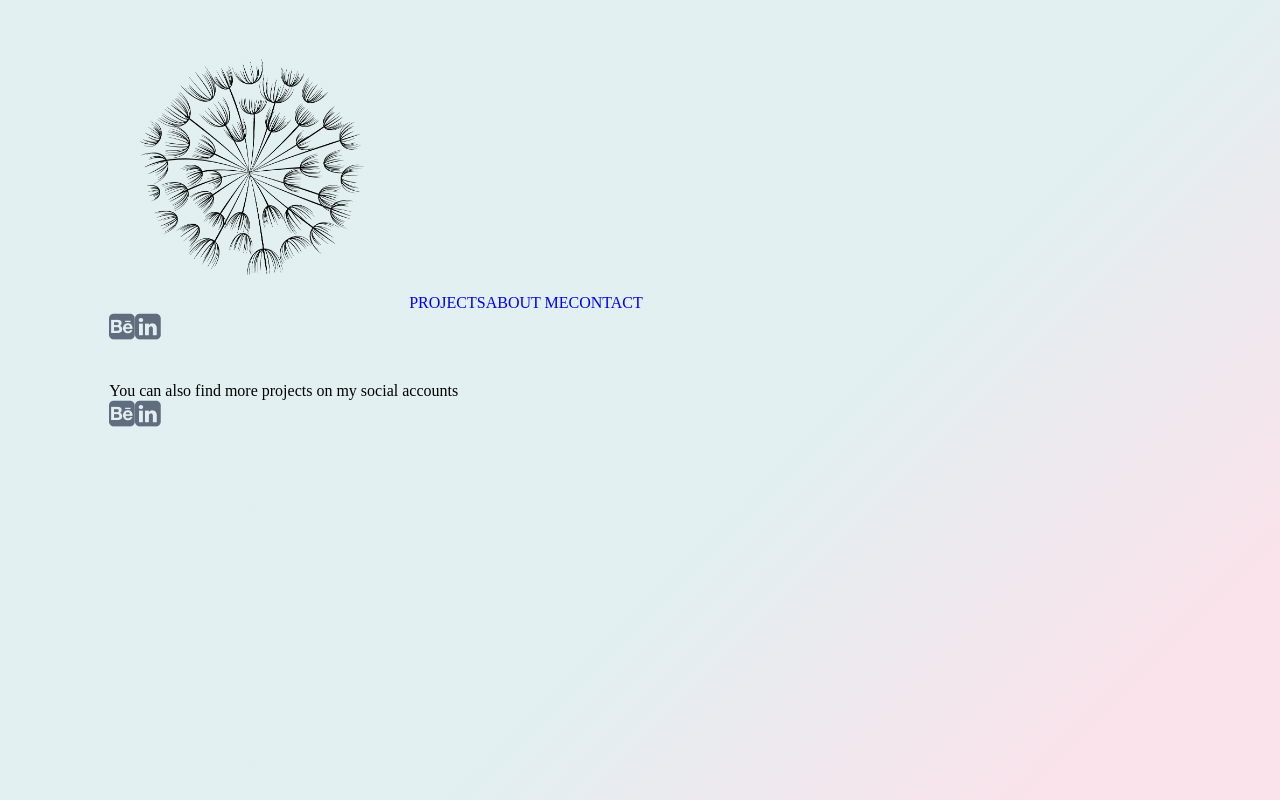
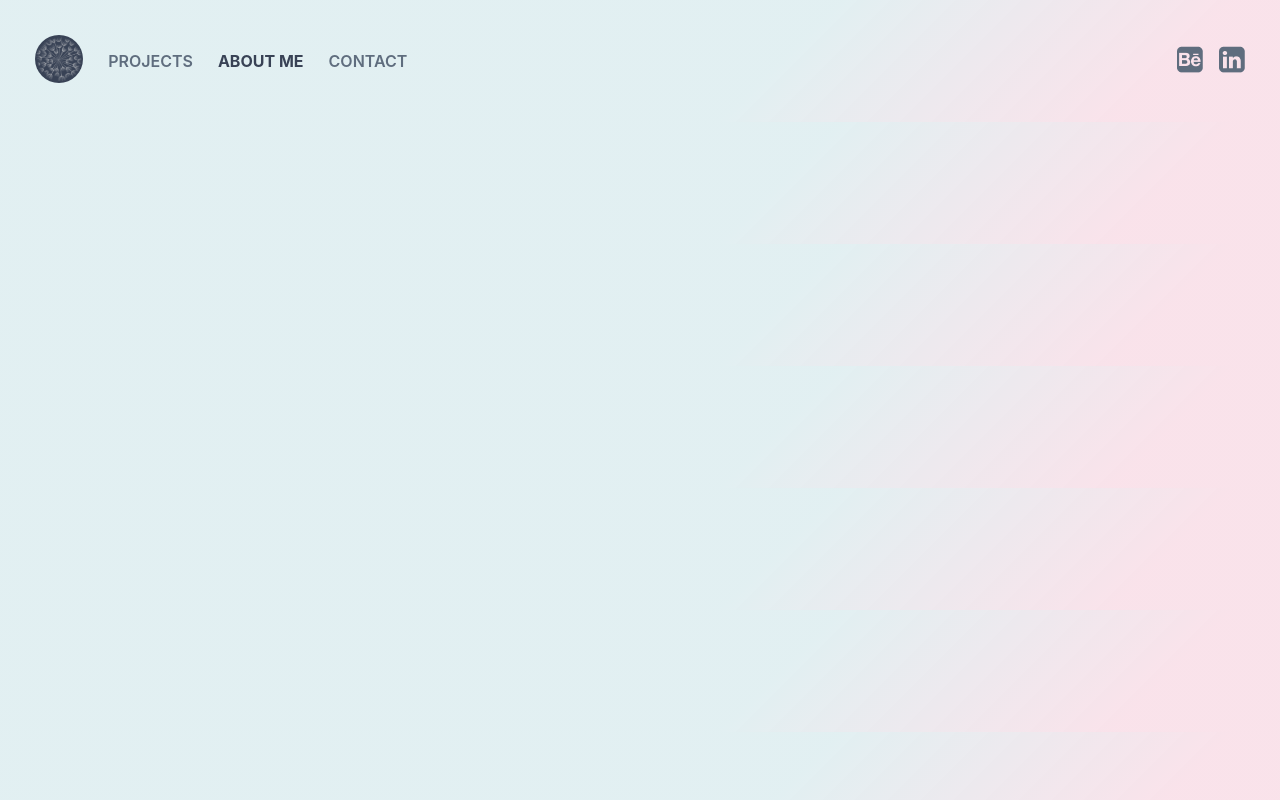
Before and after one commit to bervalim/portfolio-Isabella, a React (Vite) app: page /aboutMe in a window 1280 px wide. Built offline with nearby package versions, Linux system fonts and the light colour scheme.

Commit message:
styling header

```diff
--- a/src/components/DefaultTemplate/index.tsx
+++ b/src/components/DefaultTemplate/index.tsx
@@ -1,5 +1,5 @@
 import { ReactNode } from "react";
-import { Footer } from "../Footer"
+// import { Footer } from "../Footer"
 import { Header } from "../Header"
 
 interface DefaultTemplateProps {
@@ -11,7 +11,7 @@ export const DefaultTemplate = ({children}: DefaultTemplateProps) => {
         <>
         <Header/>
             <main>{children}</main>
-        <Footer/>
+        {/* <Footer/> */}
         </>
     )
 }
--- a/src/components/Header/index.tsx
+++ b/src/components/Header/index.tsx
@@ -1,29 +1,90 @@
-import { Link } from "react-router-dom";
-import Elipse from "../../assets/elipse.png";
+import { Link, NavLink } from "react-router-dom";
+import Logo from "../../assets/Logo.svg";
 import Linkedin from "../../assets/linkedin-square.png";
 import Behance from "../../assets/behance-square.png";
+import styles from "./styles.module.scss";
+import { useEffect, useState } from "react";
+import { FiMenu } from "react-icons/fi";
+import { motion, AnimatePresence } from "framer-motion";
 
 export const Header = () => {
+    const [isMenuOpen, setIsMenuOpen] = useState(false);
+
+    useEffect(() => {
+        const handleResize = () => {
+          if (window.innerWidth > 768) {
+            setIsMenuOpen(false);
+          }
+        };
+
+        window.addEventListener("resize", handleResize);
+        return () => window.removeEventListener("resize", handleResize);
+      }, []);
+
+    const navLinks = (
+      <>
+        <NavLink
+          to="/projects"
+          className={({ isActive }) => (isActive ? "paragraph menus active" : "paragraph menus")}
+          onClick={() => setIsMenuOpen(false)}
+        >
+          PROJECTS
+        </NavLink>
+        <NavLink
+          to="/aboutMe"
+          className={({ isActive }) => (isActive ? "paragraph menus active" : "paragraph menus")}
+          onClick={() => setIsMenuOpen(false)}
+        >
+          ABOUT ME
+        </NavLink>
+        <NavLink
+          to="/contact"
+          className={({ isActive }) => (isActive ? "paragraph menus active" : "paragraph menus")}
+          onClick={() => setIsMenuOpen(false)}
+        >
+          CONTACT
+        </NavLink>
+      </>
+    );
+
     return (
       <header>
         <div className="container">
-                <div>
-                    <div>
-                        <img src={ Elipse } alt = "Elipse" width={300}></img>
-                        <Link to="">PROJECTS</Link>
-                        <Link to="">ABOUT ME</Link>
-                        <Link to="">CONTACT</Link>
+          <div className={styles.flexbox}>
+            <div className={styles.left}>
+              <Link to="/">
+                <img src={Logo} alt="Elipse" />
+              </Link>
+              <nav className={styles.desktopNav}>{navLinks}</nav>
             </div>
-                    <div>
+
+            <div className={styles.rigth}>
+              <div className={styles.socials}>
                 <a href="https://www.behance.net/bellazelus" target="_blank">
-                            <img src={ Behance } alt="Behance" />
+                  <img src={Behance} alt="Behance" />
                 </a>
                 <a href="https://www.linkedin.com/in/isabella-czelusniak-7692a8181/" target="_blank">
-                            <img src={ Linkedin } alt="Linkedin" />
+                  <img src={Linkedin} alt="Linkedin" />
                 </a>
               </div>
+              <button className={styles.menuToggle} onClick={() => setIsMenuOpen(!isMenuOpen)}>
+                <FiMenu size={24} />
+              </button>
             </div>
           </div>
+
+          <nav className={`${styles.mobileMenu} ${isMenuOpen ? styles.open : ""}`}>
+            {navLinks}
+            <div className={styles.mobileSocials}>
+              <a href="https://www.behance.net/bellazelus" target="_blank">
+                <img src={Behance} alt="Behance" />
+              </a>
+              <a href="https://www.linkedin.com/in/isabella-czelusniak-7692a8181/" target="_blank">
+                <img src={Linkedin} alt="Linkedin" />
+              </a>
+            </div>
+          </nav>
+        </div>
       </header>
-    )
-}
+    );
+  };
--- /dev/null
+++ b/src/components/Header/styles.module.scss
@@ -0,0 +1,91 @@
+.flexbox {
+    display: flex;
+    justify-content: space-between;
+    align-items: center;
+    padding: 1rem;
+
+    .left {
+      display: flex;
+      align-items: center;
+      gap: 25px;
+    }
+
+    .rigth {
+      display: flex;
+      align-items: center;
+      gap: 19px;
+
+      .menuToggle {
+        display: none;
+        background: transparent;
+        border: none;
+        cursor: pointer;
+      }
+    }
+
+    .socials {
+      display: flex;
+      gap: 16px;
+    }
+  }
+
+  // Links desktop
+  .desktopNav {
+    display: flex;
+    gap: 25px;
+  }
+
+  // Menu mobile
+  .mobileMenu {
+    display: none;
+    flex-direction: column;
+    align-items: center;
+    justify-content: flex-start;
+    height: calc(100vh - 80px); // 💡 ocupa a área exata da tela abaixo do header
+    padding: 2rem 1rem;
+    gap: 1.5rem;
+    transition: all 0.4s ease-in-out;
+    transform: translateY(-20px);
+    opacity: 0;
+    pointer-events: none;
+    position: absolute;
+    top: 80px;
+    left: 0;
+    width: 100%;
+    overflow: hidden;
+    z-index: 10;
+
+    &.open {
+      display: flex;
+      opacity: 1;
+      pointer-events: auto;
+      transform: translateY(0);
+    }
+  }
+
+  .mobileSocials {
+    display: flex;
+    gap: 16px;
+    margin-top: auto; // ✨ isso força a div a ir pro "fim" da coluna
+    padding-bottom: 2rem;
+  }
+
+  @media (max-width: 768px) {
+    .desktopNav {
+      display: none;
+    }
+
+    .flexbox {
+      flex-direction: row;
+
+      .rigth {
+        .menuToggle {
+          display: block;
+        }
+
+        .socials {
+          display: none;
+        }
+      }
+    }
+  }
--- a/src/styles/grid.scss
+++ b/src/styles/grid.scss
@@ -1,6 +1,6 @@
 .container {
     width: 100%;
-    max-width: 1100px;
+    max-width: 1600px;
     margin: 0 auto;
     padding: 1.2rem;
 }
--- a/src/styles/reset.scss
+++ b/src/styles/reset.scss
@@ -38,7 +38,6 @@
   }
 
   body, html {
-    height: 100%;
-    margin: 0;
-    padding: 0;
+    // height: 100%;
+
   }
--- a/src/styles/typography.scss
+++ b/src/styles/typography.scss
@@ -21,8 +21,13 @@
 
     &.menus {
         font-weight: 600;
-        font-size: clamp(.75rem, 4vw, .9375rem);
+        font-size: clamp(11x, 4vw, 14px);
         color: var(--gray-50);
 
     }
+
+    &.menus.active{
+        font-weight: 700;
+        color: #384255;
+    }
 }
```
Also changed, not shown: src/assets/Logo.svg (added). Lines whose indentation alone changed are shown as unchanged.
